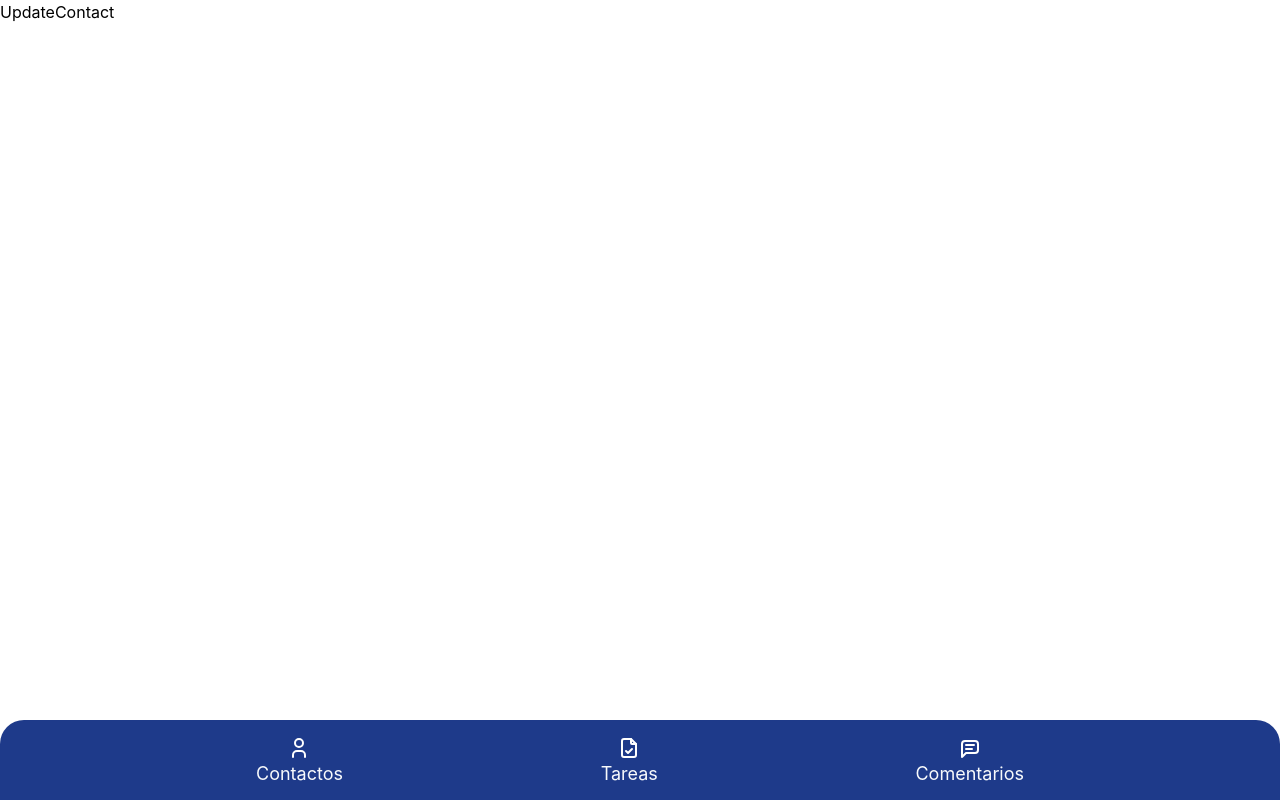
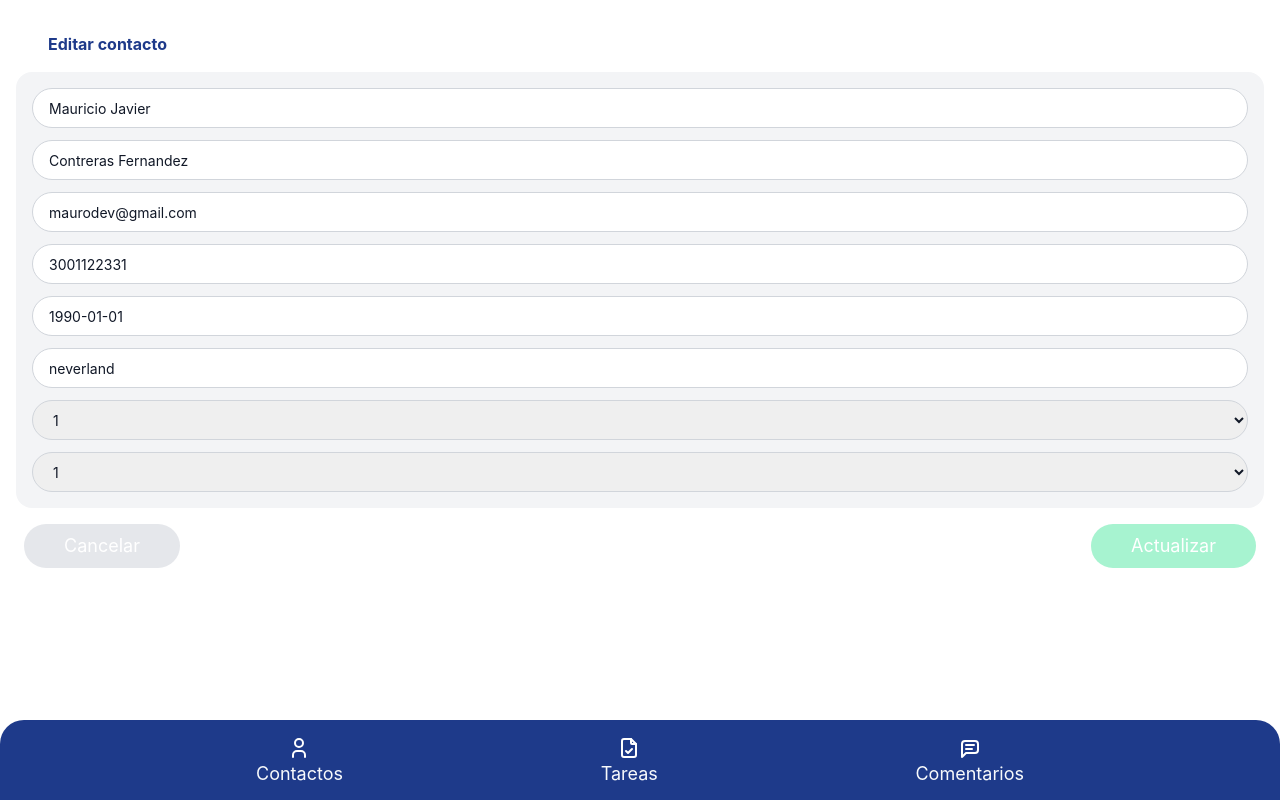
Before and after one commit to mauroxcf/CRM-with-React, a React (Create React App) app: page /update_contact/1 in a window 1280 px wide. Built offline with nearby package versions, Linux system fonts and the light colour scheme.

Commit message:
adding update form

```diff
--- a/src/Components/organism/ContactItem.js
+++ b/src/Components/organism/ContactItem.js
@@ -36,7 +36,7 @@ function ContactItem({ singleContact }) {
 	}, [showModal]);
 
 	return (
-		<div className='flex flex-col'>
+		<div className='flex flex-col gap-1'>
 			<div className='flex flex-row gap-1'>
 				<div className='w-3/5'>
 					<NameWithNumber
@@ -59,9 +59,8 @@ function ContactItem({ singleContact }) {
 					/>
 					<Trash className='cursor-pointer' stroke='#4432a8' />
 				</div>
-
-				<hr />
 			</div>
+			<hr className='border-2 border-white' />
 			{showModal && (
 				<Modal>
 					{modalOptions.map((option, index) => (
--- a/src/Data/data.js
+++ b/src/Data/data.js
@@ -23,22 +23,33 @@ const modalOptions = [
 ];
 
 const formInitialValues = {
-	name: '',
-	last_name: '',
+	firstName: '',
+	lastName: '',
 	email: '',
-	phone: '',
+	number: '',
 	birthday: '',
 	address: '',
 	type_contact: '',
 	origin: '',
 };
 
+const formInitialValuesEdit = {
+	firstName: 'Mauricio Javier',
+	lastName: 'Contreras Fernandez',
+	email: 'maurodev@gmail.com',
+	number: '3001122331',
+	birthday: '1990-01-01',
+	address: 'neverland',
+	type_contact: 'one',
+	origin: 'one',
+};
+
 const formValidationSchema = Yup.object().shape({
-	name: Yup.string()
+	firstName: Yup.string()
 		.min(2, 'Too Short!')
 		.max(50, 'Too Long!')
 		.required('Required'),
-	last_name: Yup.string()
+	lastName: Yup.string()
 		.min(2, 'Too Short!')
 		.max(50, 'Too Long!')
 		.required('Required'),
@@ -47,7 +58,7 @@ const formValidationSchema = Yup.object().shape({
 		.min(2, 'Too Short!')
 		.max(50, 'Too Long!')
 		.required('Required'),
-	phone: Yup.number().required('Required'),
+	number: Yup.number().required('Required'),
 	birthday: Yup.date(),
 	address: Yup.string().min(2, 'Too Short!').max(50, 'Too Long!'),
 	type_contact: Yup.string()
@@ -60,4 +71,10 @@ const formValidationSchema = Yup.object().shape({
 		.required('Required'),
 });
 
-export { navbarLabels, modalOptions, formInitialValues, formValidationSchema };
+export {
+	navbarLabels,
+	modalOptions,
+	formInitialValues,
+	formValidationSchema,
+	formInitialValuesEdit,
+};
--- a/src/Pages/CreateContact.js
+++ b/src/Pages/CreateContact.js
@@ -1,21 +1,22 @@
 import React from 'react';
 import { Formik, Form } from 'formik';
+import { Link, useNavigate } from 'react-router-dom';
 
 //UI
 import ViewTemplate from '../Layouts/Template/ViewTemplate';
+import FormItem from '../Components/form/FormItem';
+import DatePickerField from '../Components/form/DatePickerField';
+import FormItemSelect from '../Components/form/FormItemSelect';
 
 //BL
 import { formInitialValues, formValidationSchema } from '../Data/data';
-import FormItem from '../Components/form/FormItem';
-import DatePickerField from '../Components/form/DatePickerField';
-import FormItemSelect from '../Components/form/FormItemSelect';
-import { Link } from 'react-router-dom';
 
 /**
  * It's a function that returns a contact form using formik library
  * @returns A Form component that has a FormItem component for each field.
  */
 function CreateContact() {
+	const navigate = useNavigate();
 	return (
 		<ViewTemplate>
 			<div className='flex flex-col md:h-full w-full gap-4 pt-8 px-4 pb-4'>
@@ -28,16 +29,17 @@ function CreateContact() {
 							setTimeout(() => {
 								alert(JSON.stringify(values, null, 2));
 								actions.setSubmitting(false);
+								navigate('/');
 							}, 1000);
 						}}
 					>
 						{() => (
 							<Form className='flex flex-col gap-4'>
 								<div className='flex flex-col gap-3 border-1 border-gray-300 bg-gray-100 rounded-2xl p-4'>
-									<FormItem labelText='Nombres' fieldName='name' />
-									<FormItem labelText='Apellidos' fieldName='last_name' />
+									<FormItem labelText='Nombres' fieldName='firstName' />
+									<FormItem labelText='Apellidos' fieldName='lastName' />
 									<FormItem labelText='Email' fieldName='email' />
-									<FormItem labelText='Cel/Tel' fieldName='phone' />
+									<FormItem labelText='Cel/Tel' fieldName='number' />
 									<DatePickerField
 										labelText='Fecha de nacimiento'
 										name='birthday'
--- a/src/Pages/UpdateContact.js
+++ b/src/Pages/UpdateContact.js
@@ -1,8 +1,79 @@
 import React from 'react';
+import { Formik, Form } from 'formik';
+import { Link, useNavigate } from 'react-router-dom';
+
+//UI
 import ViewTemplate from '../Layouts/Template/ViewTemplate';
+import FormItem from '../Components/form/FormItem';
+import DatePickerField from '../Components/form/DatePickerField';
+import FormItemSelect from '../Components/form/FormItemSelect';
 
+//BL
+import { formInitialValuesEdit, formValidationSchema } from '../Data/data';
+
+/**
+ * It's a function that returns a contact form to edit using formik library
+ * @returns A Form component that has a FormItem component for each field.
+ */
 function UpdateContact() {
-	return <ViewTemplate>UpdateContact</ViewTemplate>;
+	const navigate = useNavigate();
+	return (
+		<ViewTemplate>
+			<div className='flex flex-col md:h-full w-full gap-4 pt-8 px-4 pb-4'>
+				<p className='text-md text-blue-900 font-bold pl-8'>Editar contacto</p>
+				<div className='flex flex-col gap-2  w-full  '>
+					<Formik
+						initialValues={formInitialValuesEdit}
+						validationSchema={formValidationSchema}
+						onSubmit={(values, actions) => {
+							setTimeout(() => {
+								alert(JSON.stringify(values, null, 2));
+								actions.setSubmitting(false);
+								navigate('/');
+							}, 1000);
+						}}
+					>
+						{() => (
+							<Form className='flex flex-col gap-4'>
+								<div className='flex flex-col gap-3 border-1 border-gray-300 bg-gray-100 rounded-2xl p-4'>
+									<FormItem labelText='Nombres' fieldName='firstName' />
+									<FormItem labelText='Apellidos' fieldName='lastName' />
+									<FormItem labelText='Email' fieldName='email' />
+									<FormItem labelText='Cel/Tel' fieldName='number' />
+									<DatePickerField
+										labelText='Fecha de nacimiento'
+										name='birthday'
+									/>
+									<FormItem labelText='Direccion' fieldName='address' />
+									<FormItemSelect
+										labelText='Tipo de contacto'
+										fieldName='type_contact'
+									/>
+									<FormItemSelect labelText='Origen' fieldName='origin' />
+								</div>
+								<div className='flex flex-row justify-between px-2'>
+									<Link to='/'>
+										<button
+											className='cursor-pointer text-lg text-white rounded-full bg-gray-200 py-2 hover:bg-gray-300 px-10 text-center mt-auto'
+											type='button'
+										>
+											Cancelar
+										</button>
+									</Link>
+									<button
+										className='cursor-pointer text-lg text-white rounded-full bg-emerald-200 py-2 hover:bg-emerald-400 px-10 text-center mt-auto'
+										type='submit'
+									>
+										Actualizar
+									</button>
+								</div>
+							</Form>
+						)}
+					</Formik>
+				</div>
+			</div>
+		</ViewTemplate>
+	);
 }
 
 export default UpdateContact;
```
